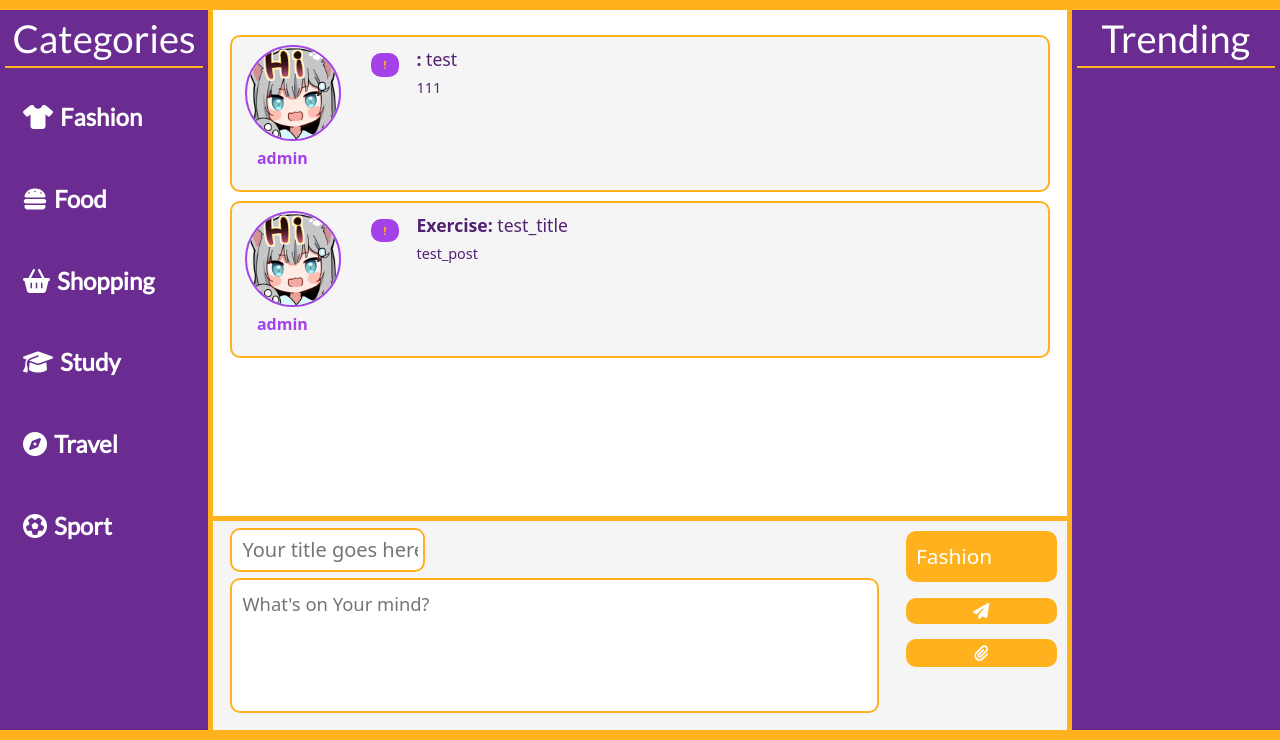
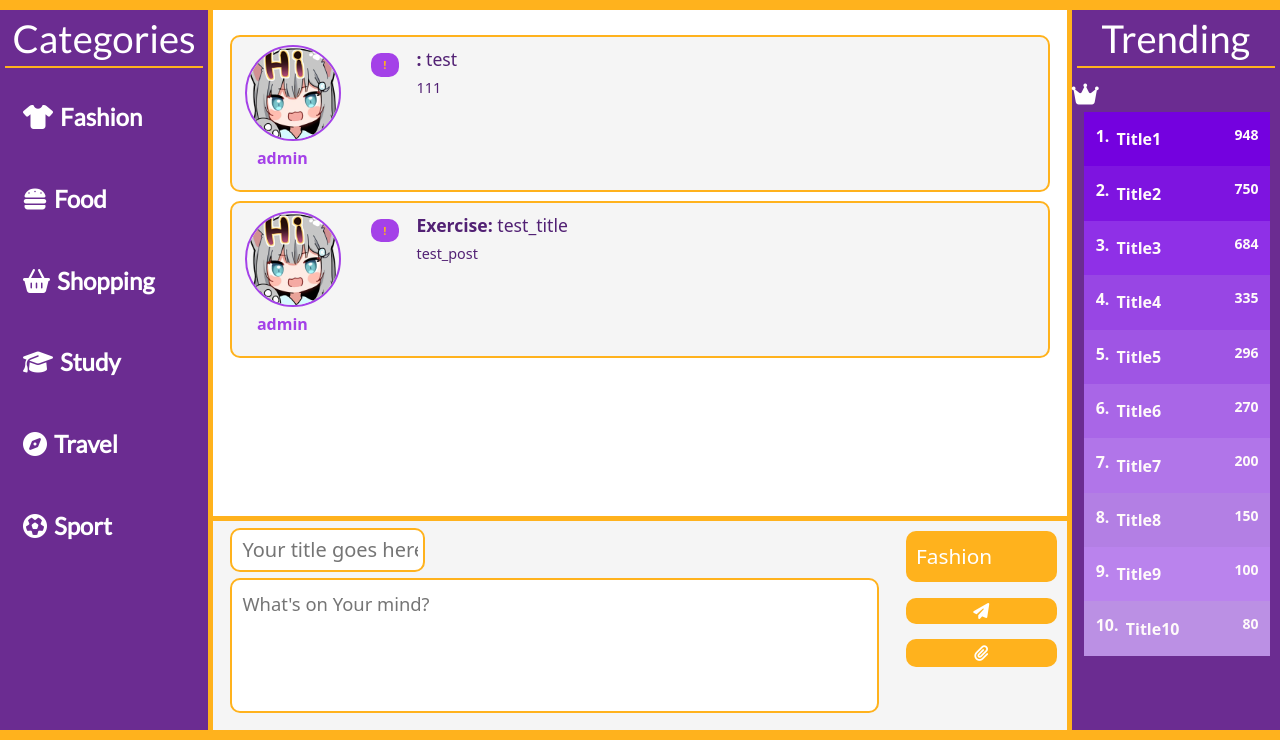
Before and after one commit to pplulee/UoM_Bee-Connected, a PHP site: page / in a window 1280 px wide. Shown: the part 60-800 px from the top of the page. Run offline with PHP 8.4, Linux system fonts and the light colour scheme; data comes from the database, SQL or seed files in the repository; data that the repository does not hold is empty; style sheets or scripts are compiled from the project's sources; some libraries are stand-ins or nearby versions; some web fonts are replaced.

Commit message:
trending design

```diff
--- a/index.php
+++ b/index.php
@@ -109,6 +109,55 @@ if (isset($_GET["logout"])) {
 
             <div class="col trending">
                 <h2>Trending</h2>
+                <div class="leaderboard">
+                    <div class="head">
+                        <i class="fas fa-crown"></i>
+                    </div>
+                    <div class="body">
+                        <ol>
+                            <li>
+                                <mark>Title1</mark>
+                                <small>948</small>
+                            </li>
+                            <li>
+                                <mark>Title2</mark>
+                                <small>750</small>
+                            </li>
+                            <li>
+                                <mark>Title3</mark>
+                                <small>684</small>
+                            </li>
+                            <li>
+                                <mark>Title4</mark>
+                                <small>335</small>
+                            </li>
+                            <li>
+                                <mark>Title5</mark>
+                                <small>296</small>
+                            </li>
+                            <li>
+                                <mark>Title6</mark>
+                                <small>270</small>
+                            </li>
+                            <li>
+                                <mark>Title7</mark>
+                                <small>200</small>
+                            </li>
+                            <li>
+                                <mark>Title8</mark>
+                                <small>150</small>
+                            </li>
+                            <li>
+                                <mark>Title9</mark>
+                                <small>100</small>
+                            </li>
+                            <li>
+                                <mark>Title10</mark>
+                                <small>80</small>
+                            </li>
+                        </ol>
+                    </div>
+                </div>
             </div>
 
         </div>
--- a/resources/css/index.css
+++ b/resources/css/index.css
@@ -419,3 +419,57 @@ textarea:hover {
     border: 2px solid red;
     border-radius: 10px;
 }
+.leaderboard .body {
+    color: snow;
+    width: 105%;
+    margin-left: -20px;
+    font-size: 2vh;
+}
+.leaderboard ol {
+    counter-reset: number;
+}
+
+.leaderboard li {
+    padding: 12px;
+    display: flex;
+}
+.leaderboard li mark {
+    flex-grow: 1;
+    color: snow;
+    background-color: transparent;
+}
+.leaderboard li:before {
+    counter-increment: number;
+    content: counter(number) ".";
+    margin-right: 4px;
+}
+.leaderboard li:nth-child(1) {
+    background: #7401DF;
+}
+.leaderboard li:nth-child(2) {
+    background: #7e14e0;
+}
+.leaderboard li:nth-child(3) {
+    background: #8f30e7;
+}
+.leaderboard li:nth-child(4) {
+    background: #9846e4;
+}
+.leaderboard li:nth-child(5) {
+    background: #9f55e4;
+}
+.leaderboard li:nth-child(6) {
+    background: #a966e7;
+}
+.leaderboard li:nth-child(7) {
+    background: #b175e9;
+}
+.leaderboard li:nth-child(8) {
+    background: #b37fe4;
+}
+.leaderboard li:nth-child(9) {
+    background: #ba83ed;
+}
+.leaderboard li:nth-child(10) {
+    background: #bb90e4;
+}
```
